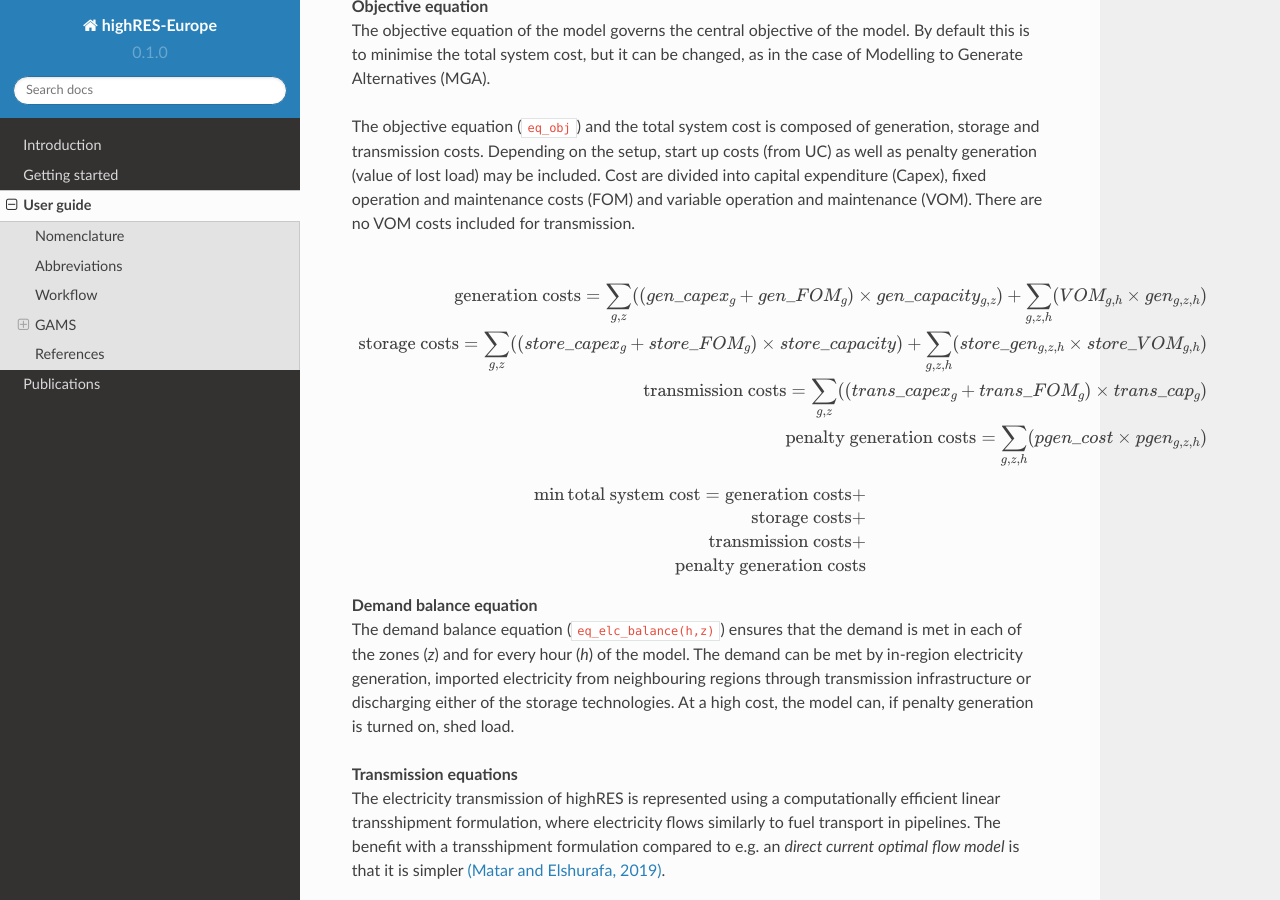
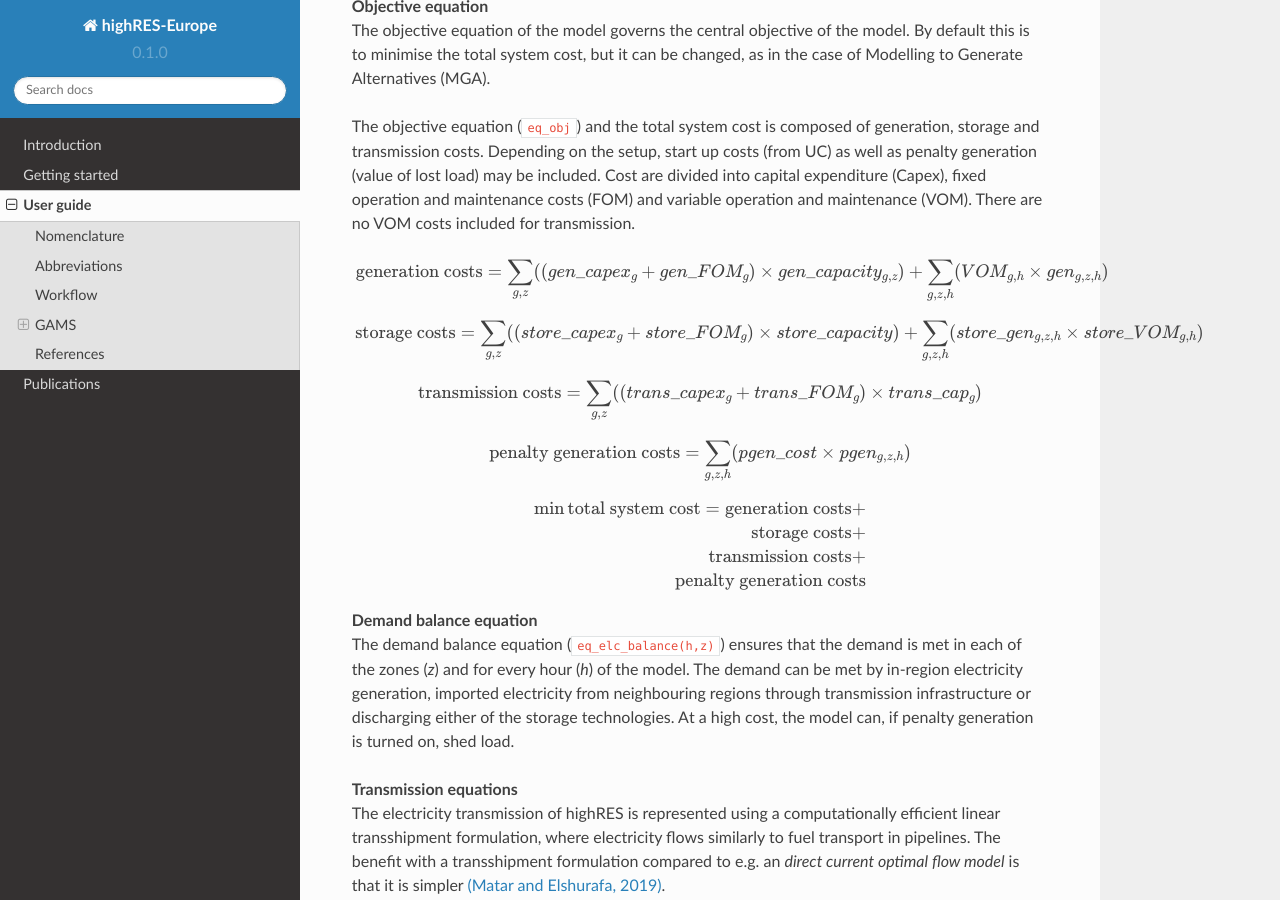
Before and after one commit to highRES-model/highRES-Europe-WF, a Sphinx documentation site: the page built from docs/source/user_guide.rst, in a window 1280 px wide and 900 px high, scrolled down 942 px. Built offline with Sphinx 7.4.7 and the Read the Docs theme 2.0.0, drawn with Linux system fonts in a browser that asks for light colours.

Commit message:
doc eqn fmt

```diff
--- a/docs/source/user_guide.rst
+++ b/docs/source/user_guide.rst
@@ -38,17 +38,20 @@ The objective equation (``eq_obj``) and the total system cost is composed of gen
 
 .. math::
 
-   \begin{aligned}
+      \text{generation costs} = \sum_{g,z}((gen\_capex_{g} + gen\_FOM_{g}) \times gen\_capacity_{g,z}) + \sum_{g,z,h}(VOM_{g,h} \times gen_{g,z,h}) \\
 
-      \text{generation costs} = \sum_{g,z}((gen\_capex_{g} + gen\_FOM_{g}) \times gen\_capacity_{g,z}) + \sum_{g,z,h}(VOM_{g,h} \times gen_{g,z,h}) \\
+.. math::
 
       \text{storage costs} = \sum_{g,z}((store\_capex_{g} + store\_FOM_{g}) \times store\_capacity) + \sum_{g,z,h}(store\_gen_{g,z,h} \times store\_VOM_{g,h}) \\
 
+.. math::
+
       \text{transmission costs} = \sum_{g,z}((trans\_capex_{g} + trans\_FOM_{g}) \times trans\_cap_{g})\\
+
+.. math::
 
       \text{penalty generation costs} = \sum_{g,z,h}(pgen\_cost \times pgen_{g,z,h}) \\
 
-   \end{aligned}
 
 .. math::
 
```
